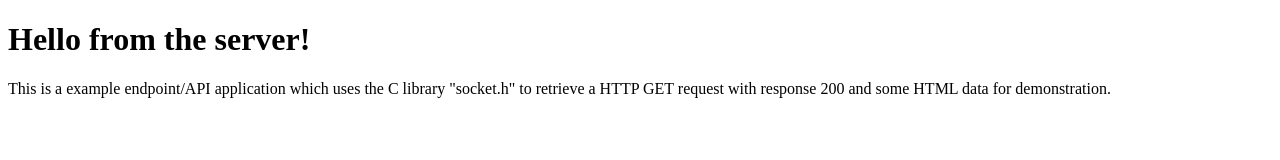
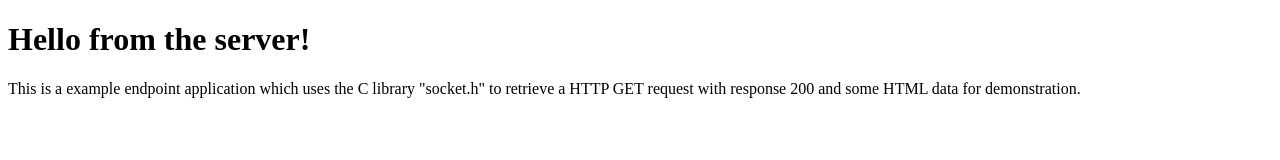
Before and after one commit to araujo88/websocket-server, a plain HTML site: page index.html in a window 1280 px wide. Drawn offline with Linux system fonts and the light colour scheme.

Commit message:
Update index.html

```diff
--- a/index.html
+++ b/index.html
@@ -9,7 +9,7 @@
 <body>
     <h1>Hello from the server!</h1>
     <p>
-        This is a example endpoint/API application which uses the C library "socket.h"
+        This is a example endpoint application which uses the C library "socket.h"
         to retrieve a HTTP GET request with response 200 and some HTML data for demonstration.
     </p>
 </body>
```
